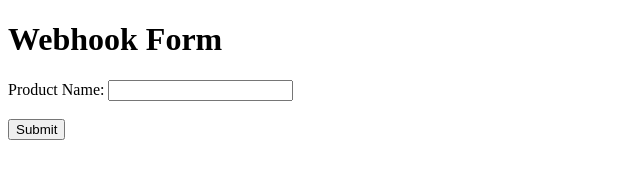
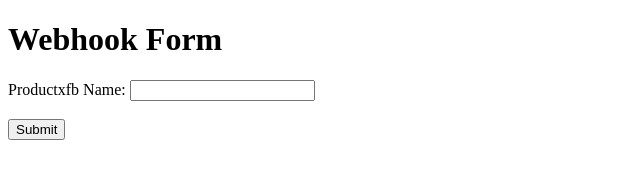
Before and after one commit to sidd6927/Alzico, a plain HTML site: page index.html in a window 1280 px wide. Shown: the full height of the page, 0-640 px from the left. Drawn offline with Linux system fonts and the light colour scheme.

Commit message:
index.html

```diff
--- a/index.html
+++ b/index.html
@@ -7,14 +7,14 @@
 </head>
 <body>
     <h1>Webhook Form</h1>
-    <form id="webhookForm">
-        <label for="field1">Product Name:</label>
-        <input type="text" id="field1" name="field1" required><br><br>
+       <form action="https://smbproducts.azurewebsites.net/api/http_trigger" method="post"  id="webhookForm">
+        <label for="name">Productxfb Name:</label>
+        <input type="text" id="name" name="field1" required><br><br>
         <button type="submit">Submit</button>
     </form>
 
     <div id="response" style="margin-top: 20px;"></div>
-    <div id="postUrl" style="margin-top: 20px;"></div>
+    <div id="postUrl" style="margin-top: 20px;"> </div>
 
     <script>
         document.getElementById('webhookForm').addEventListener('submit', async function (e) {
@@ -28,3 +28,6 @@
             // Display the POST URL
             document.getElementById('postUrl').innerText = 'POST URL: ' + url;
             window.location.href = url;
+</script>
+</body>
+</html>
```
